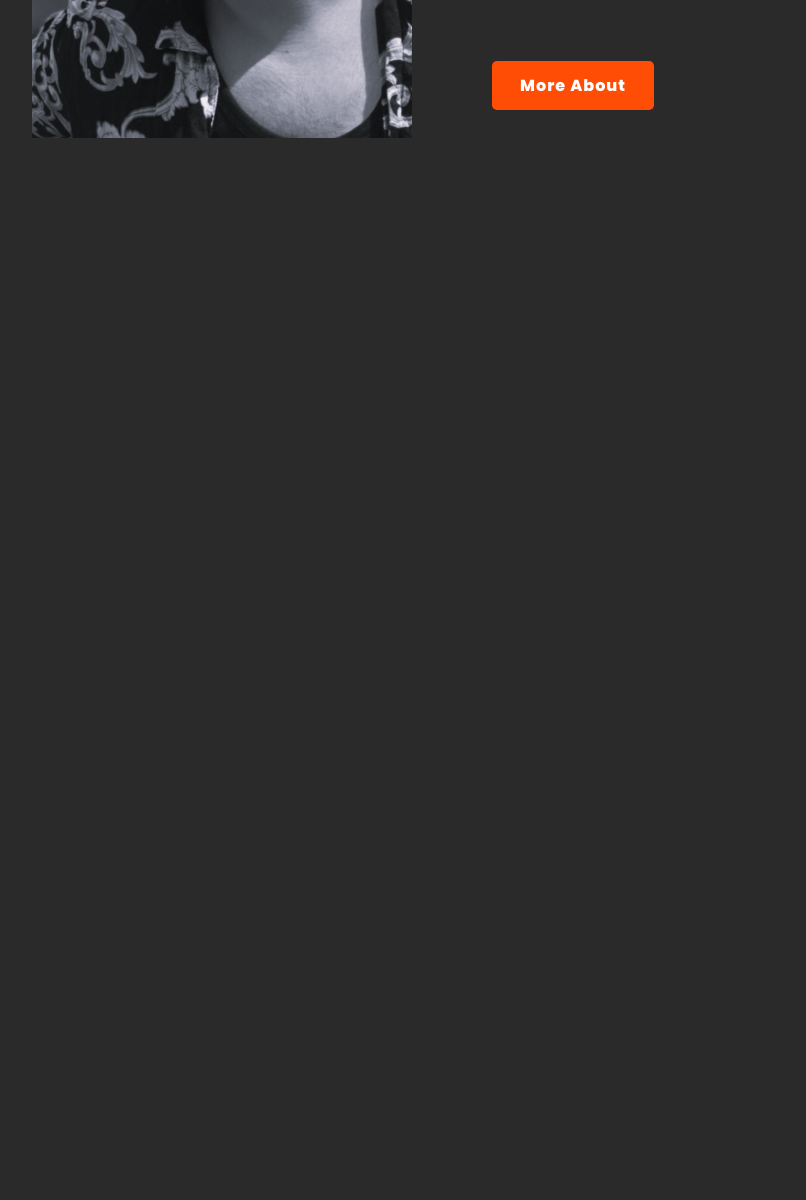
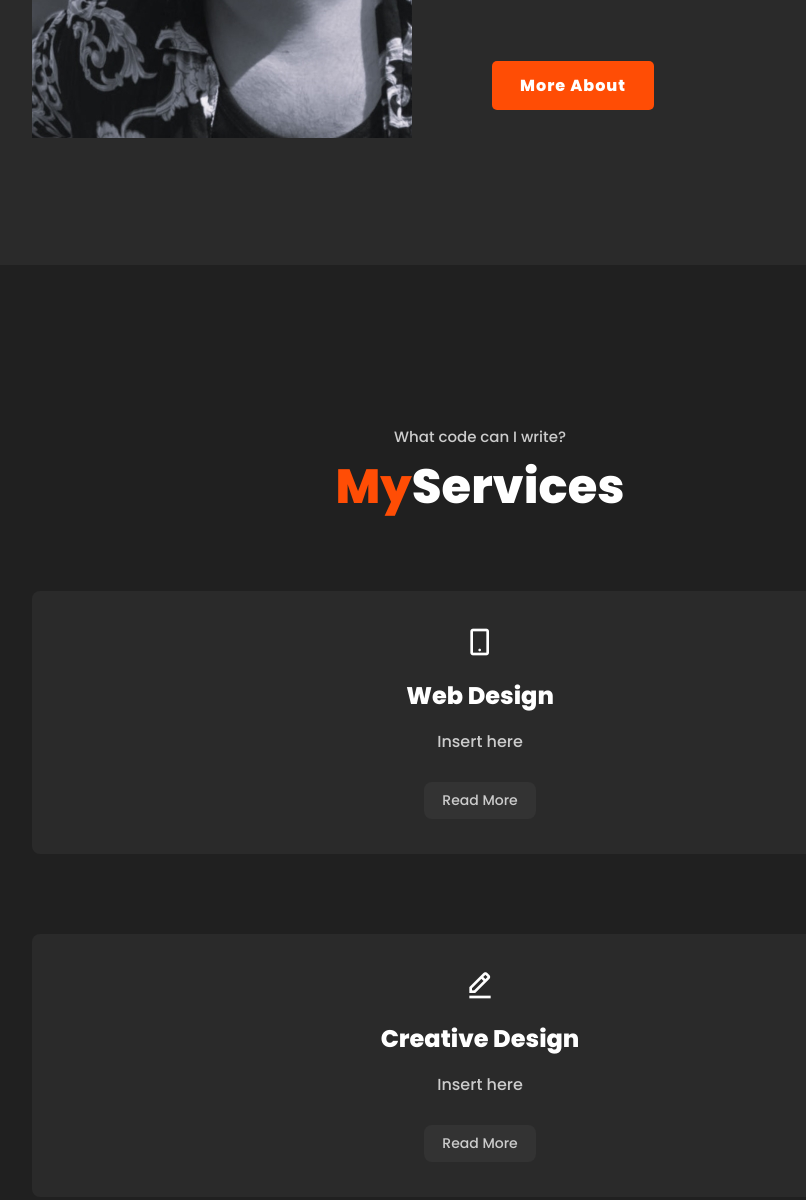
Before and after one commit to Ianokane1/CV, a plain HTML site: page index.html in a window 1280 px wide. Shown: the part 1322-2522 px from the top of the page, without its empty margins (160-966 px from the left). Before the commit the page ends 1587 px from the top, so only its background shows below. Drawn offline with nearby package versions, Linux system fonts and the light colour scheme.

Commit message:
Added services section

```diff
--- a/css/style.css
+++ b/css/style.css
@@ -204,5 +204,68 @@ header.sticky{
     font-size: var(--p-font);
     line-height: 1.8;
     margin-bottom: 4rem;
-
 }
+.services{
+    background: var(--second-bg-color);
+}
+.main-text{
+    text-align: center;
+}
+.main-text p{
+    color: var(--second-color);
+    font-size: 15px;
+    margin-bottom: 15px;
+}
+.main-text h2{
+    font-size: var(--h2-font);
+    line-height: 1;
+}
+.services-content{
+    display: grid;
+    grid-template-columns: repeat(auto-fit, minmax(250px, auto));
+    align-items: center;
+    gap: 2.5rem;
+    margin-top: 5rem;
+    text-align: center;
+}
+.box{
+    background: var(--bg-color);
+    padding: 35px 45px;
+    border-radius: 8px;
+    transition: all .45s ease;
+}
+.s-icons i{
+    font-size: 32px;
+    margin-bottom: 20px;
+}
+.box h3{
+    font-size: 24px;
+    font-size: 600;
+    color: var(--text-color);
+    margin-bottom: 15px;
+}
+.box p{
+    color: var(--second-color);
+    font-size: 1rem;
+    line-height: 1.8;
+    margin-bottom: 25px;
+}
+.read{
+    display: inline-block;
+    padding: 8px 18px;
+    background: #333333;
+    color: var(--second-color);
+    font-size: 14px;
+    font-weight: 500;
+    border-radius: 8px;
+    transition: all .45s ease;
+}
+.read:hover{
+    letter-spacing: 1px;
+    background: #ffffff99;
+    color: var(--text-color);
+}
+.box:hover{
+    transform: translateY(-8px);
+    cursor: pointer;
+}
--- a/index.html
+++ b/index.html
@@ -62,9 +62,58 @@
     </p>
     <a href="#" class="btn">More About</a>
   </div>
-
 </section>
 
+<!---service section design-->
+
+<section class="services" id="services">
+  <div class="main-text">
+    <p>What code can I write?</p>
+    <h2><span>My</span>Services</h2>
+  </div>
+
+  <div class="services-content">
+    <div class="box">
+      <div class="s-icons">
+        <i class="bx bx-mobile-alt"></i>
+      </div>
+      <h3>Web Design</h3>
+      <p>Insert here</p>
+      <a href="#" class="read">Read More</a>
+    </div>
+  </div>
+
+  <div class="services-content">
+    <div class="box">
+      <div class="s-icons">
+        <i class="bx bx-edit-alt"></i>
+      </div>
+      <h3>Creative Design</h3>
+      <p>Insert here</p>
+      <a href="#" class="read">Read More</a>
+    </div>
+  </div>
+
+  <div class="services-content">
+    <div class="box">
+      <div class="s-icons">
+        <i class="bx bx-code-alt"></i>
+      </div>
+      <h3>Web Development</h3>
+      <p>Insert here</p>
+      <a href="#" class="read">Read More</a>
+    </div>
+  </div>
+</section>
+
+<!---portfolio section design-->
+
+<section class="portfolio" id="portfolio">
+  <div class="main-text">
+    <p>Portfolio</p>
+    <h2><span>Latest</span>Projects</h2>
+  </div>
+</section>
 
     <!---custom js link-->
     <script type="text/javascript" src="js/script.js"></script>
```
